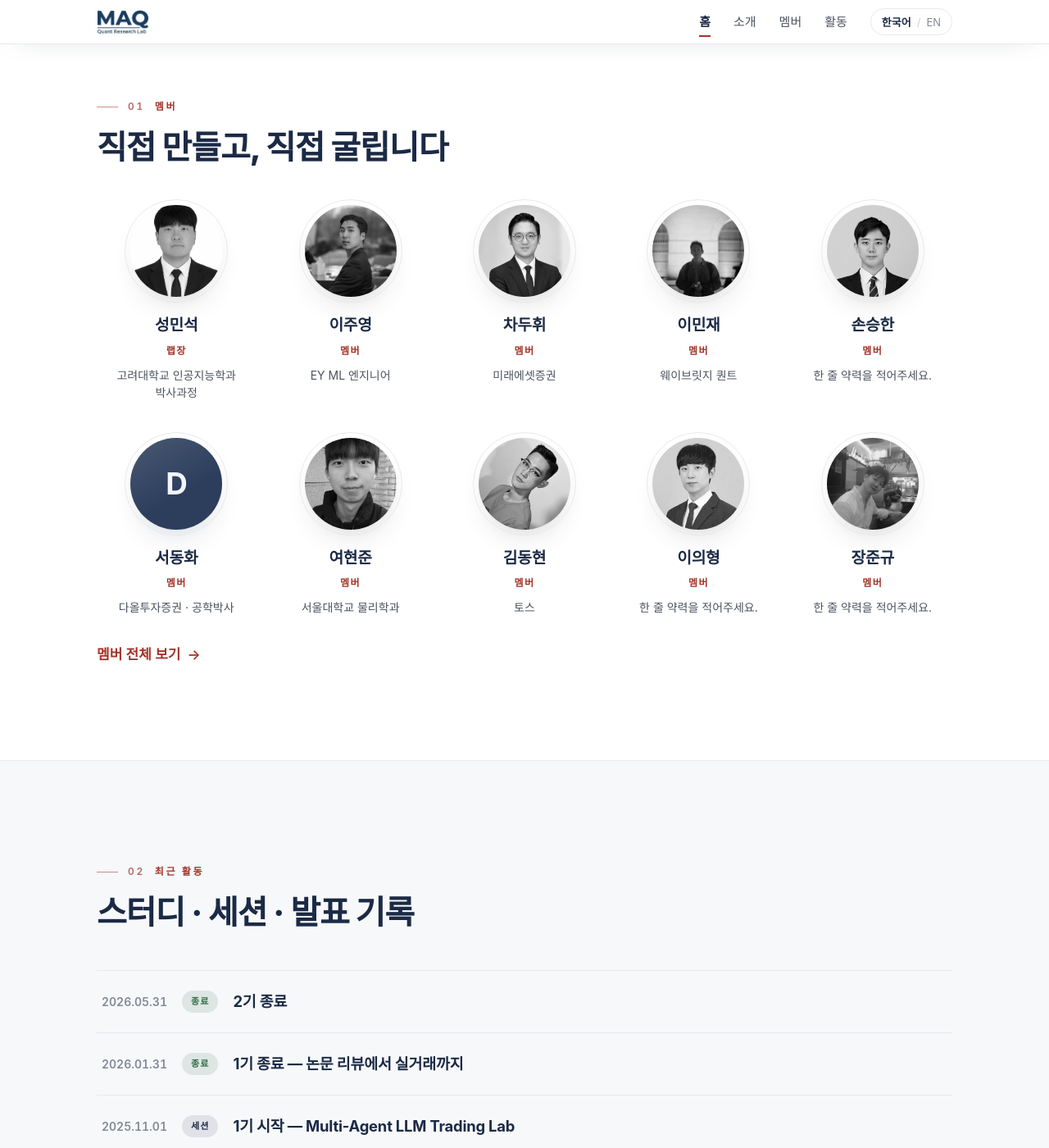
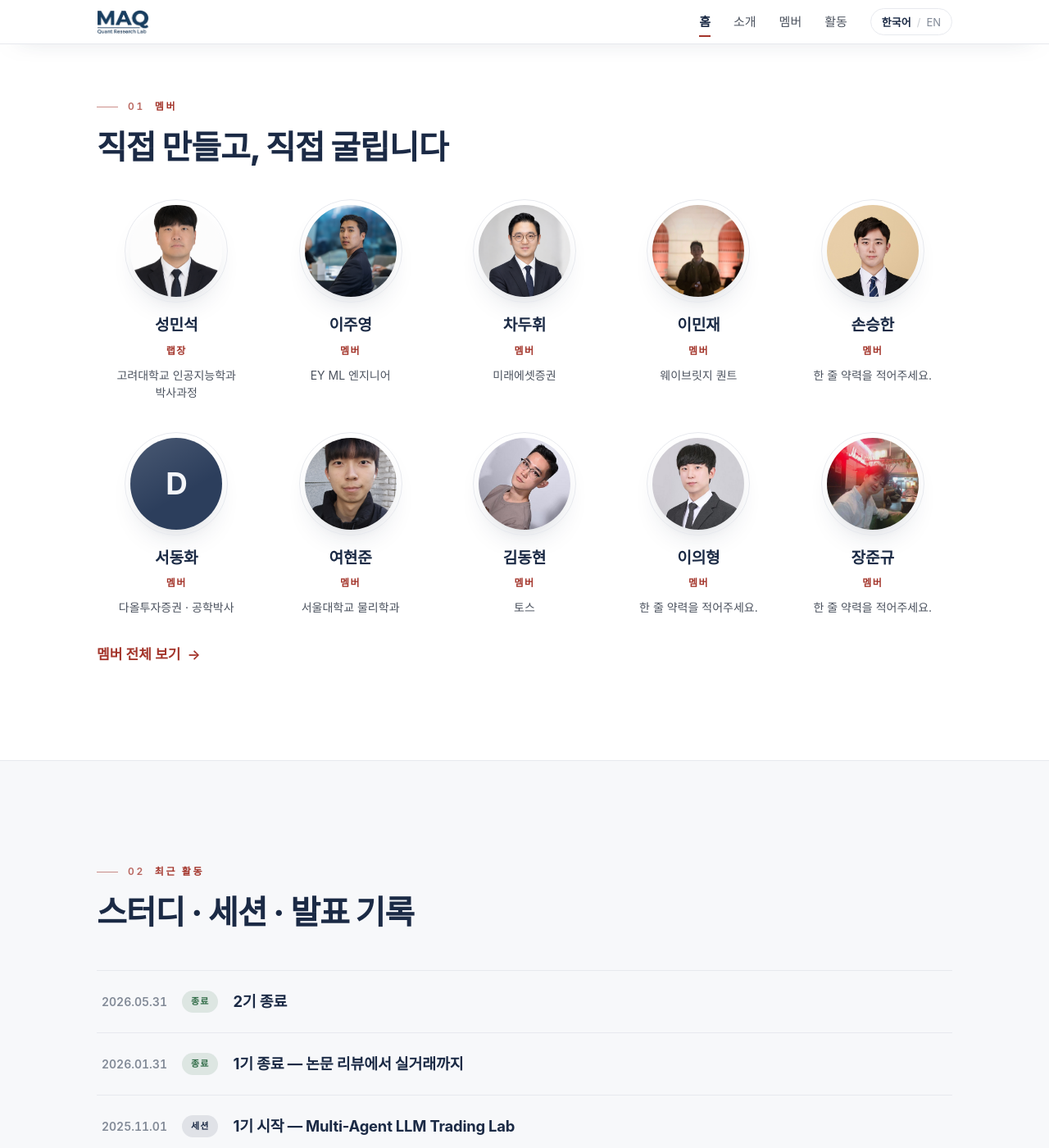
Before and after one commit to Multi-Agent-Quant-Lab/Multi-Agent-Quant-Lab.github.io, a Jekyll site: the page built from index.html, in a window 1280 px wide and 1400 px high, scrolled down 645 px. Shown: the whole window at 82% size. Built offline with Jekyll 4.4.1, drawn with Linux system fonts in a browser that asks for light colours; some web fonts are replaced.

Commit message:
fix(mobile): show portraits in full colour on touch devices (no hover = no grayscale); bump side gutter 24->28px
Co-Authored-By: Claude Opus 4.8 (1M context) <noreply@anthropic.com>

```diff
--- a/assets/css/main.css
+++ b/assets/css/main.css
@@ -29,7 +29,7 @@
 
   /* scale */
   --wrap: 1140px;
-  --gutter: clamp(24px, 6vw, 48px);
+  --gutter: clamp(28px, 7vw, 48px);
   --section: clamp(60px, 9vw, 122px);
   --r: 6px;
   --r-lg: 16px;
@@ -258,6 +258,8 @@ html[data-lang="en"] .lang [data-lang-set="en"] { color: var(--navy); font-weigh
 .person__avatar img, .person__avatar .mono { width: 112px; height: 112px; border-radius: 50%; object-fit: cover; box-shadow: var(--shadow); }
 .person__avatar img { filter: grayscale(1) contrast(1.02); transition: filter .4s; }
 .person:hover .person__avatar img { filter: grayscale(0); }
+/* Touch devices have no hover — keep portraits in full colour so they don't read as memorial photos */
+@media (hover: none) { .person__avatar img { filter: none; } }
 /* Restrained, uniform navy-family initials (premium; lets real
    photos shine later). Subtle tonal variation, no rainbow. */
 .mono { display: grid; place-items: center; font-weight: 700; font-size: 2.3rem; color: #f3f5f9; letter-spacing: -0.02em; position: relative; overflow: hidden; background: var(--navy); }
```
